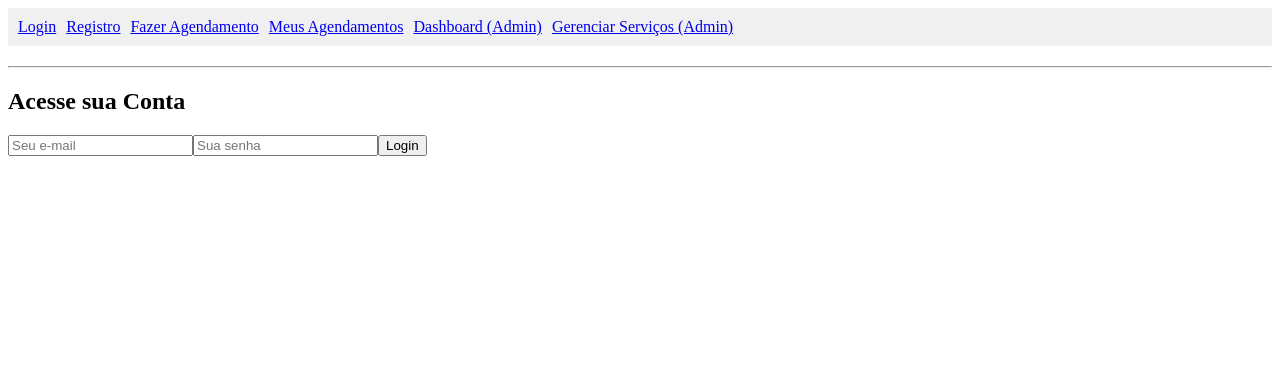
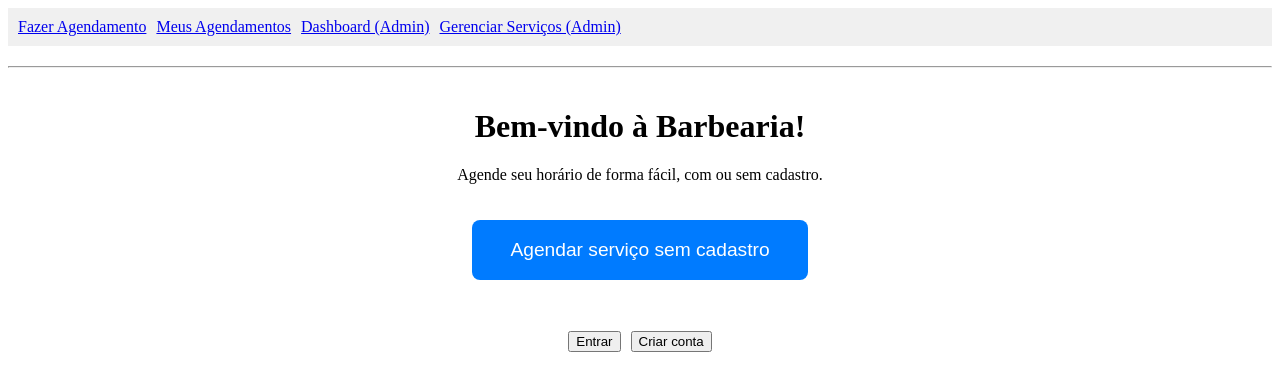
Before and after one commit to MarcosFernandes99/Sistema_de_agendamentos, a React (Vite) app in the folder frontend/: page / in a window 1280 px wide. Shown: the top 390 px of the page. Built offline with nearby package versions, Linux system fonts and the light colour scheme.

Commit message:
home page criada

```diff
--- a/frontend/src/App.jsx
+++ b/frontend/src/App.jsx
@@ -9,13 +9,14 @@ import AgendamentoPage from './pages/AgendamentoPage';
 import MeusAgendamentosPage from './pages/MeusAgendamentos';
 import GerenciarServicosPage from './pages/GerenciarServicos';
 import ProtectedRoute from './pages/ProtectedRoute';
+import HomePage from './pages/HomePage';
 
 function App() {
   return (
   <div>
       <nav style={{ padding: '10px', background: '#f0f0f0', marginBottom: '20px' }}>
-        <Link to="/" style={{ marginRight: '10px' }}>Login</Link>
-        <Link to="/registro" style={{ marginRight: '10px' }}>Registro</Link>
+        {/* <Link to="/" style={{ marginRight: '10px' }}>Login</Link> */}
+        {/* <Link to="/registro" style={{ marginRight: '10px' }}>Registro</Link> */}
         <Link to="/agendar" style={{ marginRight: '10px' }}>Fazer Agendamento</Link>
         <Link to="/meus-agendamentos" style={{ marginRight: '10px' }}>Meus Agendamentos</Link>
         <Link to="/dashboard" style={{ marginRight: '10px' }}>Dashboard (Admin)</Link>
@@ -24,11 +25,11 @@ function App() {
       <hr />
       <Routes>
         {/* Rotas Públicas */}
-        <Route path="/" element={<LoginPage />} />
+        <Route path="/" element={<HomePage />} />
         <Route path="/registro" element={<RegistroPage />} />
 
         {/* Rotas Protegidas */}
-        <Route path="/agendar" element={<ProtectedRoute><AgendamentoPage /></ProtectedRoute>} />
+        <Route path="/agendar" element={<AgendamentoPage/>} />
         <Route path="/meus-agendamentos" element={<ProtectedRoute><MeusAgendamentosPage /></ProtectedRoute>} />
         <Route path="/dashboard" element={<ProtectedRoute><DashboardPage /></ProtectedRoute>} />
         <Route path="/admin/servicos" element={<ProtectedRoute><GerenciarServicosPage /></ProtectedRoute>} />
--- /dev/null
+++ b/frontend/src/pages/HomePage.jsx
@@ -0,0 +1,40 @@
+// src/pages/HomePage.jsx
+import { useNavigate } from 'react-router-dom';
+
+function HomePage() {
+  const navigate = useNavigate();
+
+  return (
+    <div style={{ textAlign: 'center', marginTop: 40 }}>
+      <h1>Bem-vindo à Barbearia!</h1>
+      <p>Agende seu horário de forma fácil, com ou sem cadastro.</p>
+
+      <button
+        style={{
+          padding: '1em 2em',
+          fontSize: '1.2em',
+          margin: '1em',
+          background: '#007bff',
+          color: '#fff',
+          border: 'none',
+          borderRadius: '8px',
+          cursor: 'pointer'
+        }}
+        onClick={() => navigate('/agendar')}
+      >
+        Agendar serviço sem cadastro
+      </button>
+
+      <div style={{ marginTop: '2em' }}>
+        <button onClick={() => navigate('/login')} style={{ marginRight: '10px' }}>
+          Entrar
+        </button>
+        <button onClick={() => navigate('/registro')}>
+          Criar conta
+        </button>
+      </div>
+    </div>
+  );
+}
+
+export default HomePage;
```
